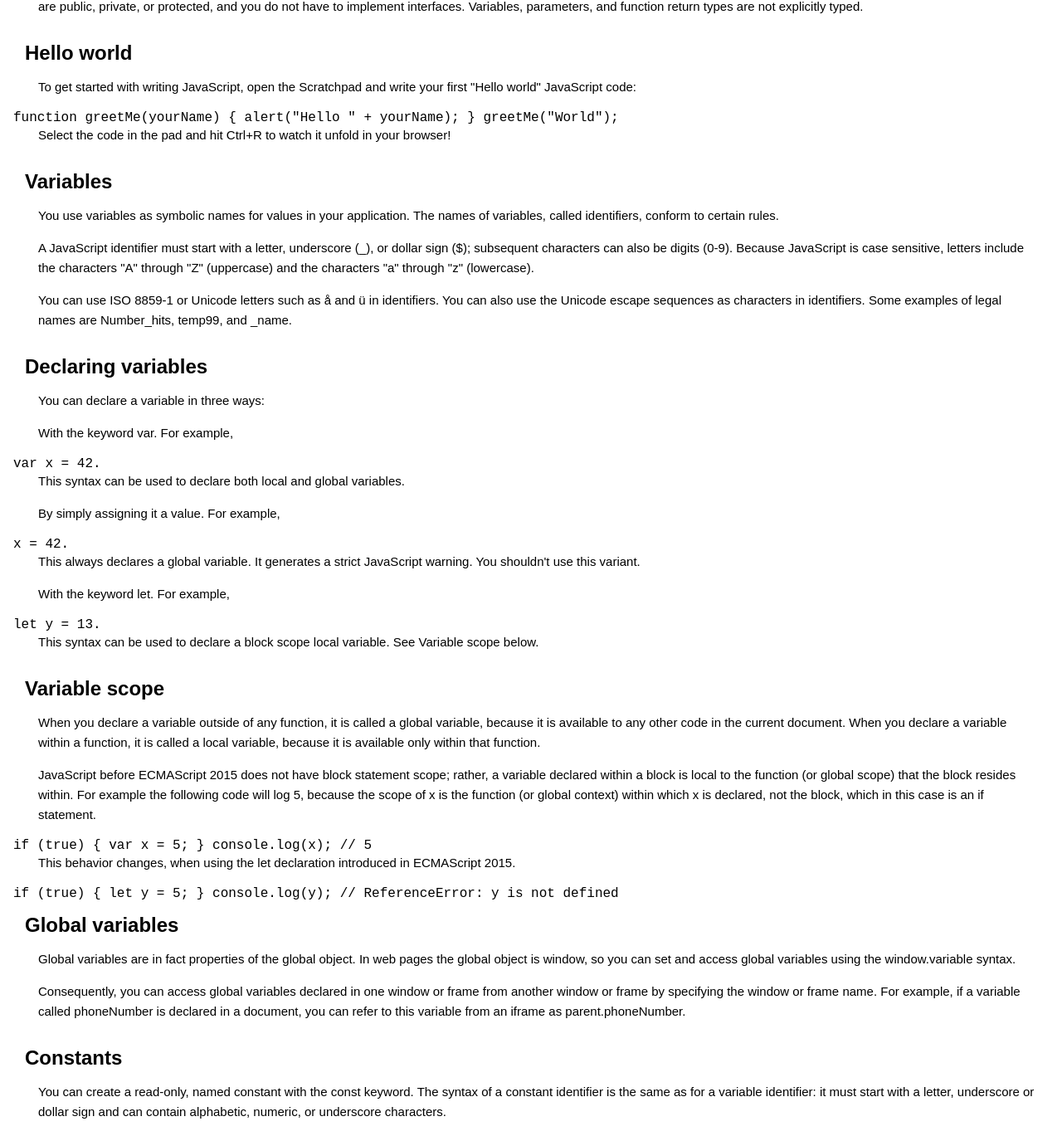
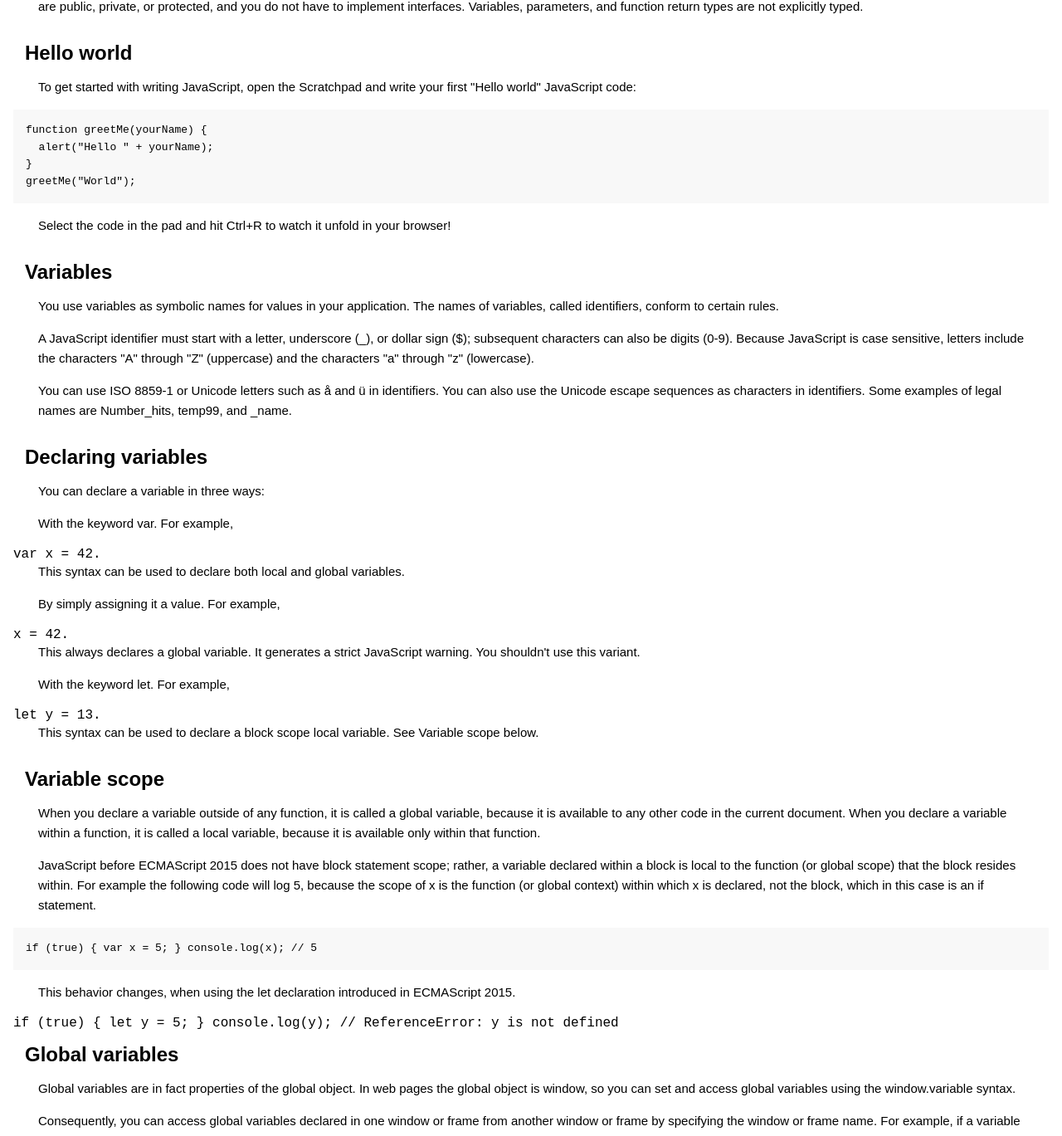
Before and after one commit to kirpinev/Technical-Documentation-Page, a plain HTML site: page index.html in a window 1280 px wide. Shown: the part 1079-2448 px from the top of the page at 83% size. Drawn offline with Linux system fonts and the light colour scheme.

Commit message:
Update files

```diff
--- a/css/styles.css
+++ b/css/styles.css
@@ -33,6 +33,17 @@ li {
   padding: 0 15px 10px 35px;
 }
 
+pre {
+  background-color: #f8f8f8;
+  font-size: 13px;
+  line-height: 1.6;
+  padding: 15px;
+  margin-bottom: 15px;
+}
+
+code {
+}
+
 div a:first-child {
   border-top: 2px solid black;
 }
--- a/index.html
+++ b/index.html
@@ -130,10 +130,9 @@
             To get started with writing JavaScript, open the Scratchpad and
             write your first "Hello world" JavaScript code:
           </p>
-          <code
-            >function greetMe(yourName) { alert("Hello " + yourName); }
-            greetMe("World");</code
-          >
+
+          <pre><code>function greetMe(yourName) {<br>  alert("Hello " + yourName); <br>} <br>greetMe("World");</code></pre>
+
           <p>
             Select the code in the pad and hit Ctrl+R to watch it unfold in your
             browser!
@@ -207,7 +206,7 @@
             function (or global context) within which x is declared, not the
             block, which in this case is an if statement.
           </p>
-          <code>if (true) { var x = 5; } console.log(x); // 5</code>
+          <pre><code>if (true) { var x = 5; } console.log(x); // 5</code></pre>
           <p>
             This behavior changes, when using the let declaration introduced in
             ECMAScript 2015.
```
